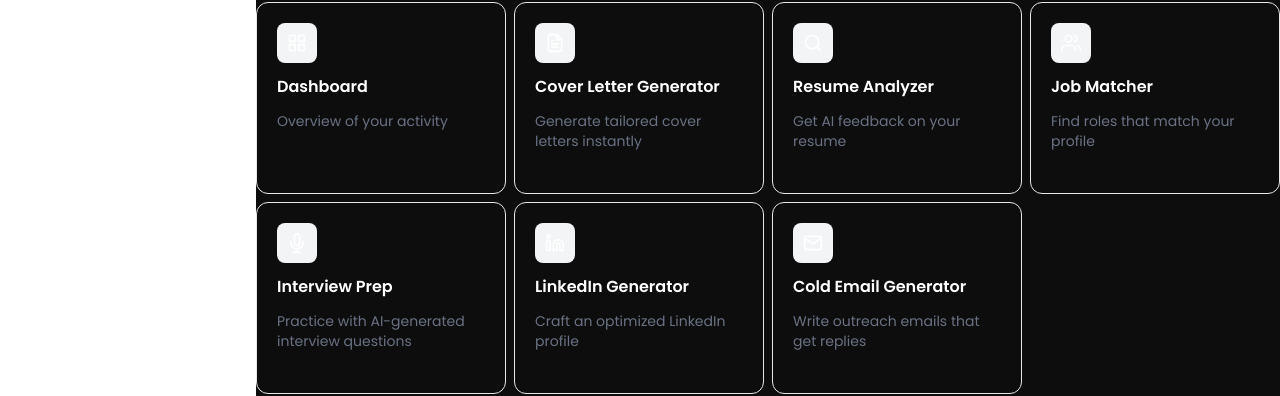
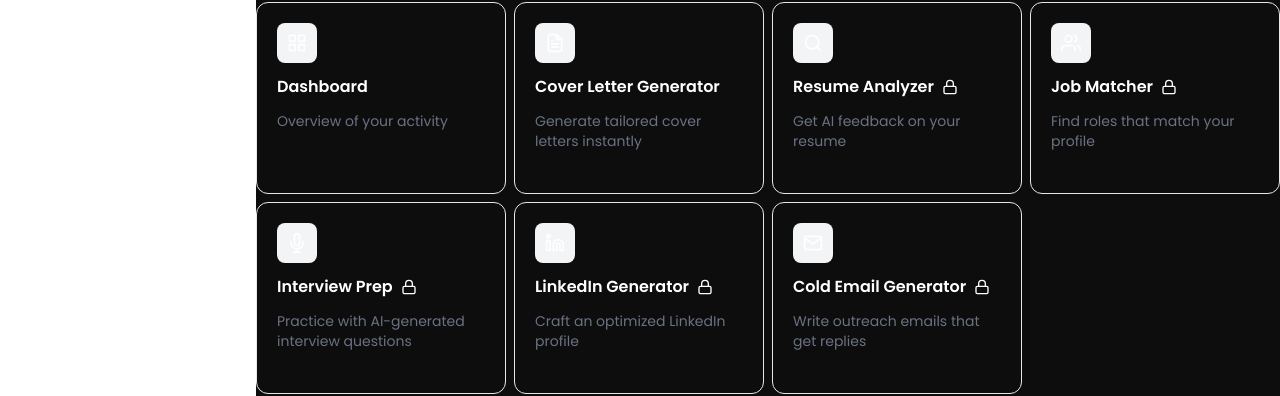
Before and after one commit to HasnatMughal/cv-genie, a Next.js app: page / in a window 1280 px wide. Shown: the part 307-703 px from the top of the page. Built offline with nearby package versions, Linux system fonts and the light colour scheme; no server answers.

Commit message:
redeem code system

```diff
--- a/src/app/page.tsx
+++ b/src/app/page.tsx
@@ -57,38 +57,38 @@
     },
     {
         name: "Resume Analyzer",
-        link: userPlan === 'paid' || "lifetime" ? "/ResumeAnalysis" : "/UpgradeToPro",
+        link: userPlan === 'paid' || userPlan === "lifetime" ? "/ResumeAnalysis" : "/UpgradeToPro",
         icon: FiSearch,
         description: "Get AI feedback on your resume",
-        available: userPlan === "paid" || "lifetime" ? true : false
+        available: userPlan === "paid" || userPlan === "lifetime" ? true : false
     },
     {
         name: "Job Matcher",
-        link: userPlan === 'paid' || "lifetime" ? "/JobMatcher" : "/UpgradeToPro",
+        link: userPlan === 'paid' || userPlan === "lifetime" ? "/JobMatcher" : "/UpgradeToPro",
         icon: FiUsers,
         description: "Find roles that match your profile",
-        available: userPlan === "paid" || "lifetime" ? true : false
+        available: userPlan === "paid" || userPlan === "lifetime" ? true : false
     },
     {
         name: "Interview Prep",
-        link:userPlan === 'paid' || "lifetime" ? "/interViewPrep" : "/UpgradeToPro",
+        link:userPlan === 'paid' || userPlan === "lifetime" ? "/interViewPrep" : "/UpgradeToPro",
         icon: FiMic,
         description: "Practice with AI-generated interview questions",
-        available: userPlan === "paid" || "lifetime" ? true : false
+        available: userPlan === "paid" || userPlan === "lifetime" ? true : false
     },
     {
         name: "LinkedIn Generator",
-        link:userPlan === 'paid' || "lifetime" ? "/linkedInOpt" : "/UpgradeToPro",
+        link:userPlan === 'paid' || userPlan === "lifetime" ? "/linkedInOpt" : "/UpgradeToPro",
         icon: FiLinkedin,
         description: "Craft an optimized LinkedIn profile",
-        available: userPlan === "paid" || "lifetime" ? true : false
+        available: userPlan === "paid" || userPlan === "lifetime" ? true : false
     },
     {
         name: "Cold Email Generator",
-        link: userPlan === 'paid' || "lifetime" ? "/cold-email" : "/UpgradeToPro",
+        link: userPlan === 'paid' || userPlan === "lifetime" ? "/cold-email" : "/UpgradeToPro",
         icon: FiMail,
         description: "Write outreach emails that get replies",
-        available: userPlan === "paid" || "lifetime" ? true : false
+        available: userPlan === "paid" || userPlan === "lifetime" ? true : false
     },
 
 ]
--- a/src/components/Navbar.tsx
+++ b/src/components/Navbar.tsx
@@ -54,11 +54,11 @@
         { name: "Home", link: "/", icon: FiHome, comingSoon: false },
         { name: "Dashboard", link: "/dashboard", icon: FiGrid, available:  true  },
         { name: "Cover Letter", link:  "/CoverLetter" , icon: FiFileText, available: true },
-        { name: "Resume Analyzer", link: userPlan === "paid" || "lifetime" ? "/ResumeAnalysis" : 'UpgradeToPro', icon: FiSearch, available: userPlan === "paid" || "lifetime" ? true : false },
-        { name: "Job Matcher", link:   userPlan === "paid" || "lifetime" ? "/JobMatcher" : 'UpgradeToPro', icon: FiUsers, available: userPlan === "paid" || "lifetime" ? true : false  },
-        { name: "Interview Preperation", link:  userPlan === "paid" || "lifetime" ? "/interViewPrep" : 'UpgradeToPro', icon: FiMic, available: userPlan === "paid" || "lifetime" ? true : false  },
-        { name: "LinkedIn Generator", link:  userPlan === "paid" || "lifetime" ? "/LinkedInOpt" : 'UpgradeToPro', icon: FiLinkedin, available: userPlan === "paid" || "lifetime" ? true : false  },
-        { name: "Cold Email Generator", link: userPlan === "paid" || "lifetime" ? "/cold-email" : 'UpgradeToPro', icon: FiMail, available: userPlan === "paid" || "lifetime" ? true : false  },
+        { name: "Resume Analyzer", link: userPlan === "paid" || userPlan === "lifetime" ? "/ResumeAnalysis" : 'UpgradeToPro', icon: FiSearch, available: userPlan === "paid" || userPlan === "lifetime" ? true : false },
+        { name: "Job Matcher", link:   userPlan === "paid" || userPlan === "lifetime" ? "/JobMatcher" : 'UpgradeToPro', icon: FiUsers, available: userPlan === "paid" || userPlan === "lifetime" ? true : false  },
+        { name: "Interview Preperation", link:  userPlan === "paid" || userPlan === "lifetime" ? "/interViewPrep" : 'UpgradeToPro', icon: FiMic, available: userPlan === "paid" ||userPlan === "lifetime" ? true : false  },
+        { name: "LinkedIn Generator", link:  userPlan === "paid" || userPlan === "lifetime" ? "/LinkedInOpt" : 'UpgradeToPro', icon: FiLinkedin, available: userPlan === "paid" || userPlan === "lifetime" ? true : false  },
+        { name: "Cold Email Generator", link: userPlan === "paid" || userPlan === "lifetime" ? "/cold-email" : 'UpgradeToPro', icon: FiMail, available: userPlan === "paid" || userPlan === "lifetime" ? true : false  },
         { name: "Settings", link: "/settings", icon: FiSettings, available: true },
         { name: "Redeem Code", link: "/redeem", icon: FiGift, available: true },
     ]
```
